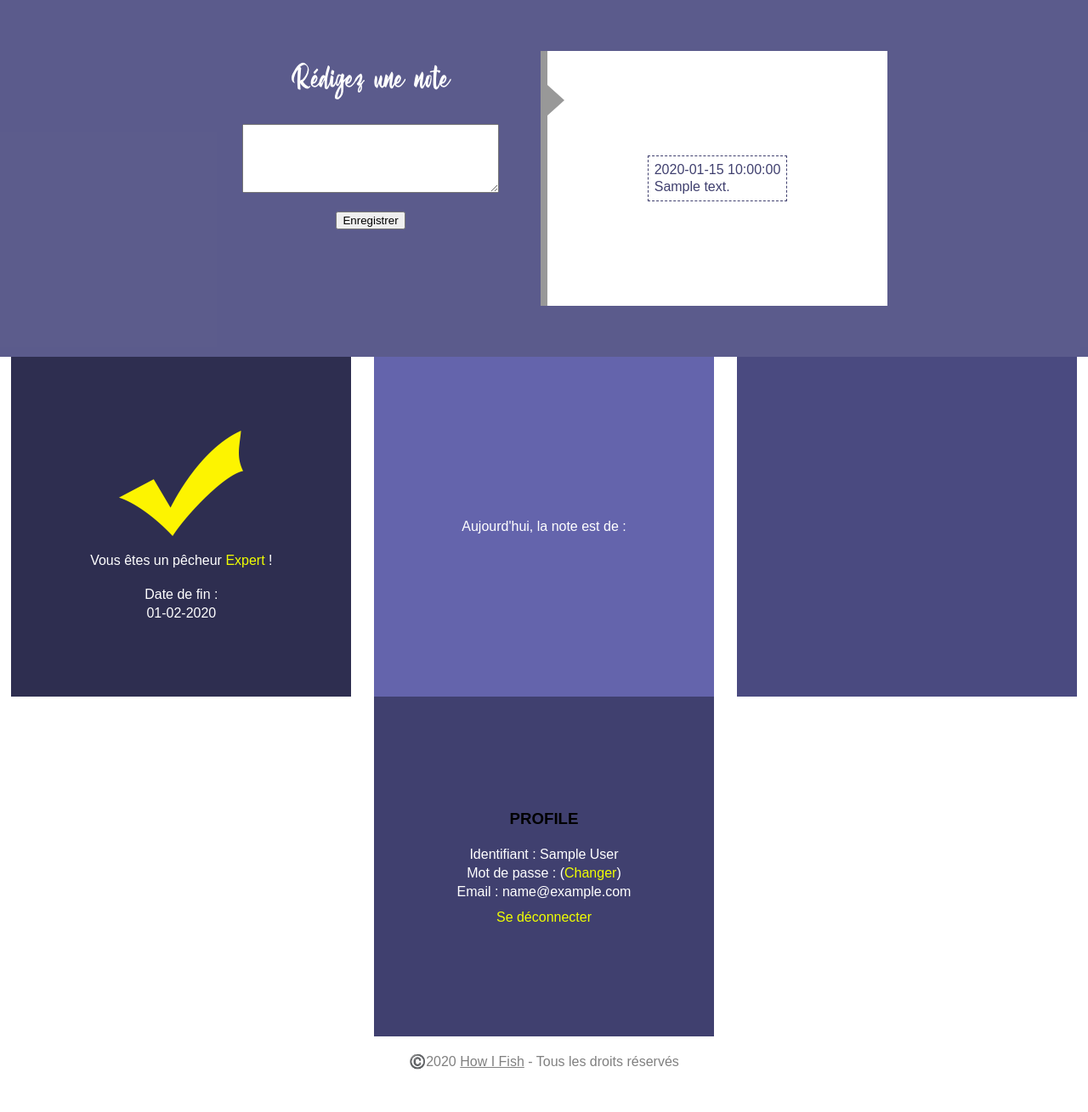
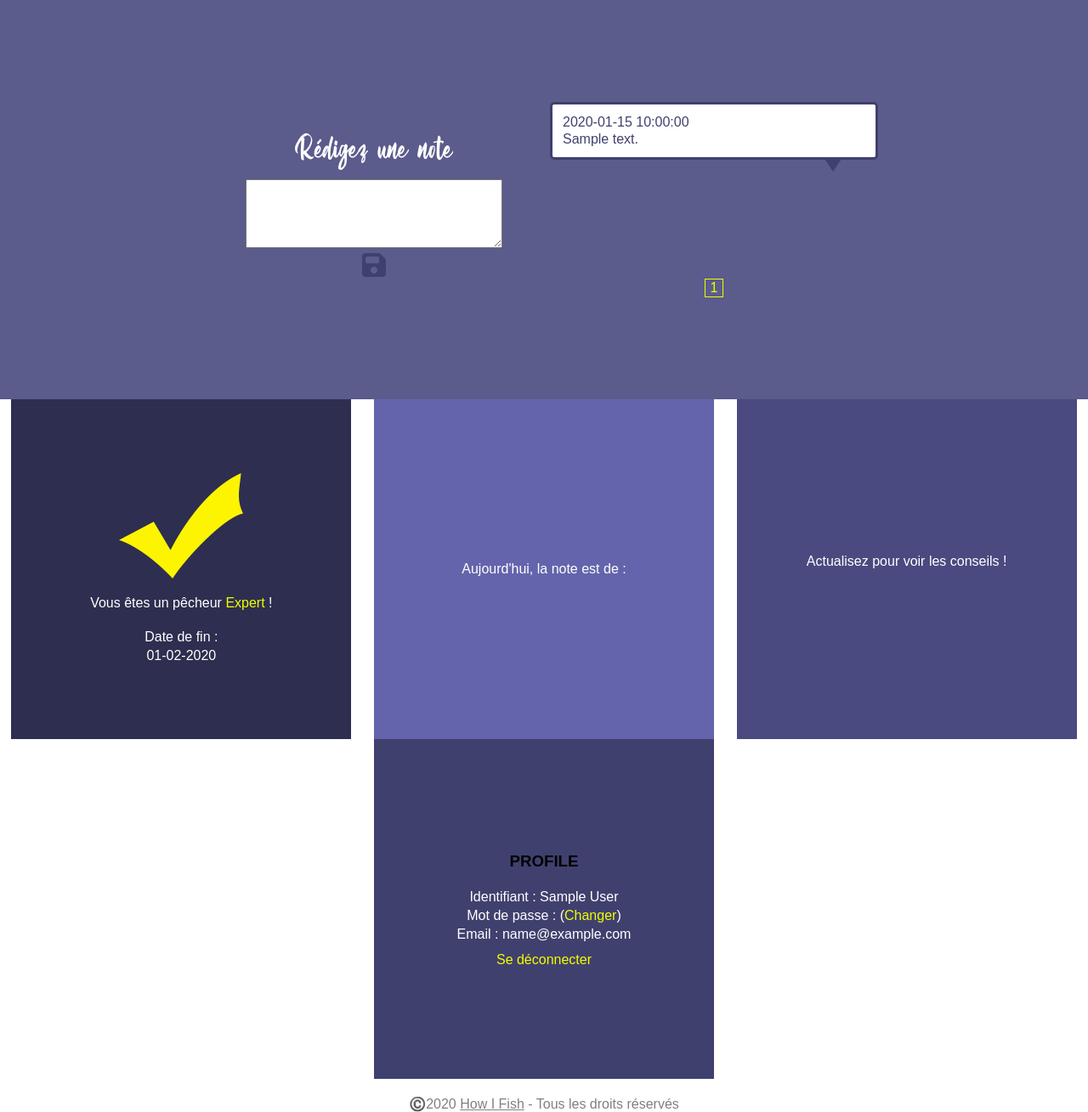
Before and after one commit to AntoineVEYRAT/OCR-Projet5, a PHP site: page /index.php?action=open&app in a window 1280 px wide. Shown: the part 100-1409 px from the top of the page at 85% size. Before the commit the page ends 1359 px from the top, so only its background shows below. Run offline with PHP 8.4, Linux system fonts and the light colour scheme; the visitor is signed in with stand-in values (Sample User, id 1); tables that the repository leaves empty or names only in its code hold one stand-in row (values such as "Sample post"); some libraries are stand-ins or nearby versions.

Commit message:
Remake loading tickets + pagination + design

```diff
--- a/controller/controller.php
+++ b/controller/controller.php
@@ -79,14 +79,49 @@
 		}
 	}
 
-	// LOAD TICKET
+	// OPEN INTERFACE
 	function openInterface($member) {
 		$ticket = new \VeyratAntoine\HowIFish\Model\Ticket();
-		$result = $ticket->loadTicket($member);
 
-		if ($result == false) {
-			throw new \Exception('Erreur SQL : Impossible de récuperer les notes !');
+		$nbTicket = $ticket->nbTicket($member);
+		if ($nbTicket == 0) {
+			$noTicket = true;
+			require('view/front-app.php');
 		} else {
-			require('view/front-app.php');
+			$maxPerPage = 3;
+			$nbPage = ceil($nbTicket/$maxPerPage);
+			if (isset($_GET['page']) && !empty($_GET['page']) && ctype_digit($_GET['page']) == 1) {
+				if ($_GET['page'] > $nbPage || $_GET['page'] <= 0) {
+					$currentPage = 1;
+					$firstPage = ($currentPage-1)*$maxPerPage;
+					$load = $ticket->loadTicket($firstPage, $maxPerPage);
+					if ($load == false) {
+						throw new \Exception('Erreur SQL : Impossible de récuperer les notes ! ');
+					} else {
+						$noTicket = false;
+						require('view/front-app.php');
+					}
+				} else {
+					$currentPage = $_GET['page'];
+					$firstPage = ($currentPage-1)*$maxPerPage;
+					$load = $ticket->loadTicket($firstPage, $maxPerPage);
+					if ($load == false) {
+						throw new \Exception('Erreur SQL : Impossible de récuperer les notes !');
+					} else {
+						$noTicket = false;
+						require('view/front-app.php');
+					}
+				}
+			} else {
+				$currentPage = 1;
+				$firstPage = ($currentPage-1)*$maxPerPage;
+				$load = $ticket->loadTicket($firstPage, $maxPerPage);
+				if ($load == false) {
+					throw new \Exception('Erreur SQL : Impossible de récuperer les notes !');
+				} else {
+					$noTicket = false;
+					require('view/front-app.php');
+				}
+			}
 		}
 	}
--- a/index.php
+++ b/index.php
@@ -44,7 +44,7 @@
 					if (isset($_GET['add'])) {
 						addTicket($_POST['ticket'], $_SESSION['id']);
 					} else {
-						require ('index.php?action=open&app');
+						header ('Location: index.php?action=open&app');
 					}
 
 				} else if ($_GET['action'] == 'logout') {
--- a/public/css/interface.css
+++ b/public/css/interface.css
@@ -121,7 +121,7 @@ header {
 .appli-content {
 	display:flex;
 	width:100%;
-	height:90%;
+	height:auto;
 	flex-direction: column;
 	align-items: center;
 	flex-basis: 100%;
@@ -147,7 +147,8 @@ header {
 .ticket {
 	display: block;
 	width: 400px;
-	height:300px;
+	min-height:350px;
+	height:auto;
 	margin-top:60px;
 	margin-left:0;
 	margin-right:0px;
@@ -155,41 +156,98 @@ header {
 }
 
 .notepad {
-	background-color: rgba(255,255,255,1);
 	position:relative;
-	border-left: 8px solid rgba(50,50,50,0.5);
 	display:flex;
 	flex-direction: column;
 	align-items: center;
 	justify-content: space-around;
+	height:auto;
 }
 
-.notepad p{
+.pagin p{
+	color: rgba(240,255,0,1);
+}
+
+.ticket-write p{
 	color: rgba(64,64,111,1);
 }
+
+.pagin {
+	display: flex;
+	flex-direction: row;
+}
+
+.pagin a {
+	text-decoration: none;
+	color:white;
+}
+
+.square {
+	border: solid 1px rgba(64,64,111,1);
+	width:20px;
+	height:20px;
+	display:flex;
+	justify-content: center;
+	align-items: center;
+	margin:1px;
+}
+
+.square-current {
+	border: solid 1px rgba(240,255,0,1);
+}
+
+.square-hover:hover {
+	border: solid 1px rgba(240,255,0,1);
+	cursor: pointer;
+}
+
 .arrow-down {
 	width: 0;
   	height: 0;
-  	border-top: 18px solid transparent;
-  	border-bottom: 18px solid transparent;
-  	border-left: 20px solid rgba(50,50,50,0.5);
+  	border-left: 10px solid transparent;
+  	border-right: 10px solid transparent;
+  	border-top: 15px solid rgba(64,64,111,1);
   	position:absolute;
-  	top:40px;
-  	left:0;
+  	bottom:-17px;
+  	right:40px;
 }
 
 .noteform {
-	text-align: center;
+	display: flex;
+	flex-direction: column;
+	justify-content: center;
+	align-items: center;
+	text-align:center;
+}
+
+.noteform input {
+	display: none;
+}
+.submit {
+	color: rgba(64,64,111,1);
+	cursor: pointer;
+}
+
+.submit:hover {
+	color: white;
 }
 
 .noteform h5, p {
 	color: white;
 	margin:10px;
+	overflow:auto;
 }
 
 .ticket-write {
-	border: dashed 1px rgba(64,64,111,1);
-	padding:5px;
+	border: solid 3px rgba(64,64,111,1);
+	border-radius: 5px;
+	position: relative;
+	width:90%;
+	height:auto;
+	text-align: justify;
+	padding:10px;
+	margin-bottom:20px;
+	background-color: rgba(255,255,255,1);
 }
 
 #app-zone {
--- a/view/front-app.php
+++ b/view/front-app.php
@@ -3,22 +3,30 @@
 	<div id="tickets">
 		<div class="ticket noteform">
 			<h5>Rédigez une note</h5>
-			<br>
 			<form method="POST" action="index.php?action=ticket&add">
 				<textarea id="ticket" name="ticket" rows="5" cols="35" maxlength="100">
-				</textarea>
-				<br>
-				<br>
-				<input type="submit" value="Enregistrer" />
+				</textarea><br>
+				<label><i class="fas fa-save fa-2x submit"></i><input type="submit" /></label>
 			</form>
 		</div>
 		<div class="ticket notepad">
-			<div class="arrow-down"></div>
 			<?php
-				foreach ($result as $ticket) {
-					echo '<div class="ticket-write"><p>' . $ticket['date'] . '</p><p>' . $ticket['text'] . '</p></div>';
+				if ($noTicket == false) {
+					while ($ticket = $load->fetch()) {
+						echo '<div class="ticket-write" ><p>' . $ticket['date'] . '</p><p>' . $ticket['text'] . '</p><div class="arrow-down"></div></div>';
+					}
+				} else {
+					echo '<div class="ticket-write" ><p>Vous n\'avez aucune note.</p><div class="arrow-down"></div></div>';
 				}
-			?>
+				?><div class="pagin"><?php
+					for ($i=1; $i<=(ceil($nbTicket/3)); $i++) {
+						if($i == $currentPage) {
+							echo '<div class="square square-current"><p>' . $i . '</p></div>';
+						} else {
+							echo '<a href="?action=open&app&page=' . $i . '"><div class="square square-hover">' . $i . '</div></a> ';
+						}
+					}
+				?></div>
 		</div>
 	</div>
 	<div id="app-zone">
@@ -38,7 +46,13 @@
 			<p>Aujourd'hui, la note est de :</p>
 		</div>
 		<div class="help-module modules">
-
+			<?php
+				if ($_SESSION['status'] == 1) {
+					echo '<p>Actualisez pour voir les conseils !</p><br>';
+				} else {
+					echo '<p>Vous n\'êtes pas pêcheur Expert !</p>';
+				}
+			?>
 		</div>
 		<div class="profile-module modules">
 			<h3>PROFILE</h3>
--- a/view/login.php
+++ b/view/login.php
@@ -6,11 +6,11 @@
 			<br>
 			<form action="index.php?action=login&amp;verify" method="post" class="login-form">
 				<div class="session">
-					<label for="login_name">Identifiant :</label>
+					<label for="login_name">Identifiant</label>
 					<input type="text" name="login_name" id="login_name" required>
 				</div>
 				<div class="session">
-					<label for="login_pass">Password :</label>
+					<label for="login_pass">Password</label>
 					<input type="password" name="login_pass" id="login_pass" required>
 				</div>
 				<br>
--- a/view/subscribe.php
+++ b/view/subscribe.php
@@ -6,15 +6,15 @@
 			<br>
 			<form action="index.php?action=subscribe&verify" method="post" class="subscribe-form">
 				<div class="session">
-					<label for="subscribe_name">Identifiant :</label>
+					<label for="subscribe_name">Identifiant</label>
 					<input type="text" name="subscribe_name" id="subscribe_name" required>
 				</div>
 				<div class="session">
-					<label for="subscribe_mail">Email :</label>
+					<label for="subscribe_mail">Email</label>
 					<input type="email" name="subscribe_mail" id="subscribe_email" required>
 				</div>
 				<div class="session">
-					<label for="subscribe_pass">Password :</label>
+					<label for="subscribe_pass">Password</label>
 					<input type="password" name="subscribe_pass" id="subscribe_pass" required>
 				</div>
 				<br>
```
Also changed, not shown: model/Ticket.php (+23 -4 lines).
